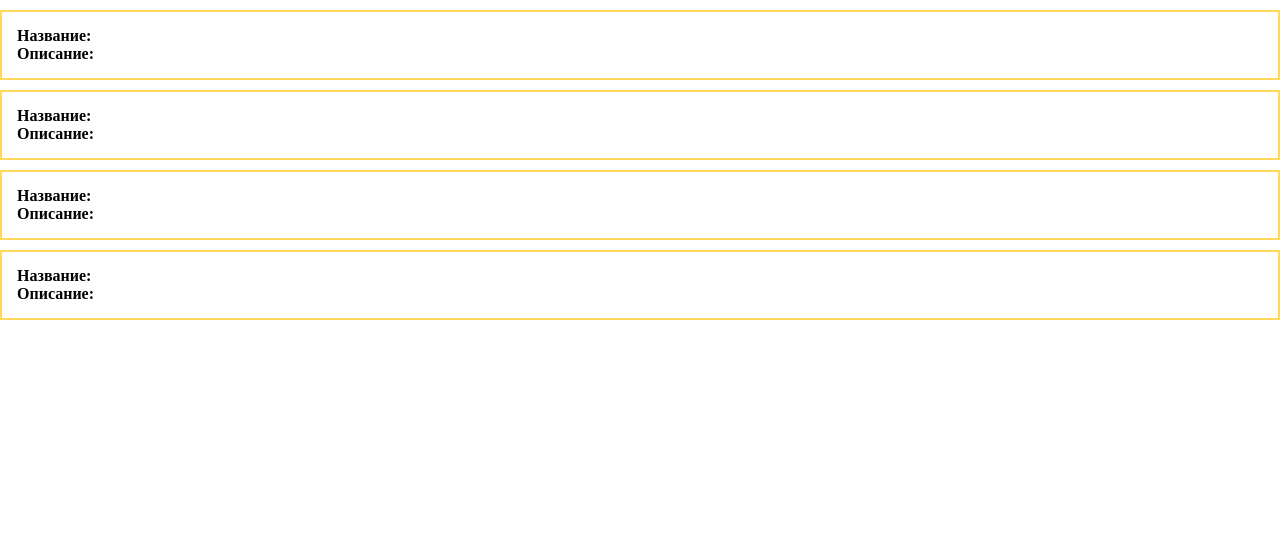
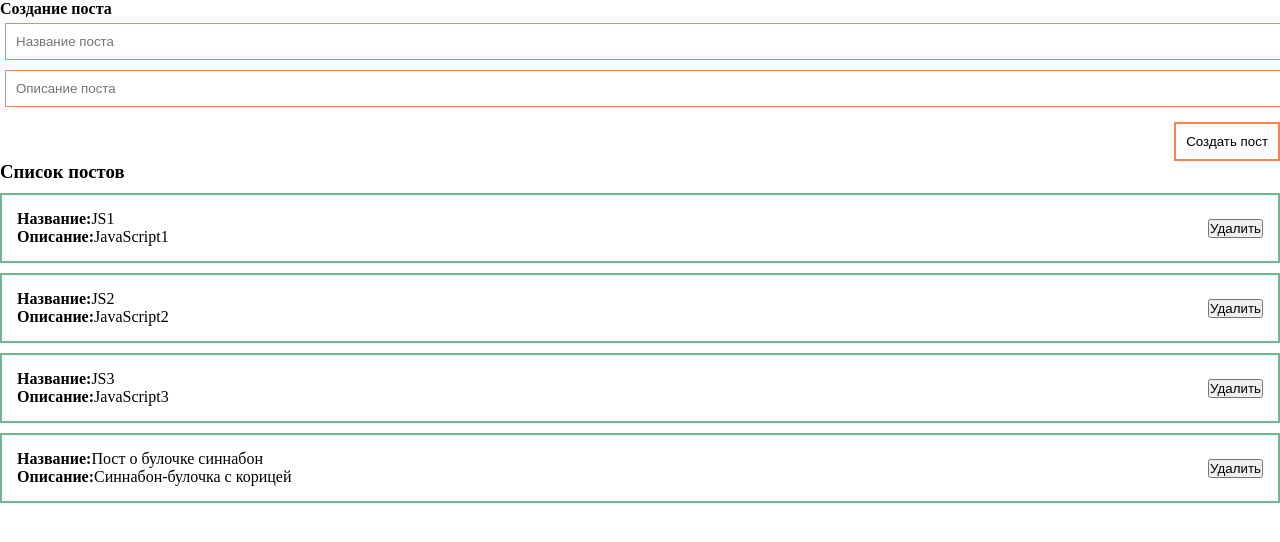
Before and after one commit to JuliaMalay/Posts-Vue3, a Vue app: page / in a window 1280 px wide. Shown: the top 542 px of the page. Built offline with nearby package versions, Linux system fonts and the light colour scheme.

Commit message:
created components PostItem, PostList, PostForm

```diff
--- a/src/App.vue
+++ b/src/App.vue
@@ -1,26 +1,19 @@
 <template>
   <div>
-    <div class="post" v-for="post in posts">
-      <div><strong>Название:</strong></div>
-      <div><strong>Описание:</strong></div>
-    </div>
+    <post-form @create="createPost" />
+    <post-list :posts="posts" />
   </div>
 </template>
 
-<style>
-* {
-  padding: 0;
-  margin: 0;
-  box-sizing: border-box;
-}
-.post {
-  padding: 15px;
-  border: 2px solid rgba(255, 203, 33, 0.747);
-  margin-top: 10px;
-}
-</style>
 <script>
+import PostForm from '@/components/PostForm';
+import PostList from '@/components/PostList';
+
 export default {
+  components: {
+    PostList,
+    PostForm,
+  },
   data() {
     return {
       posts: [
@@ -35,6 +28,18 @@
       ],
     };
   },
-  methods: {},
+  methods: {
+    createPost(post) {
+      this.posts.push(post);
+    },
+  },
 };
 </script>
+
+<style>
+* {
+  padding: 0;
+  margin: 0;
+  box-sizing: border-box;
+}
+</style>
--- /dev/null
+++ b/src/components/PostForm.vue
@@ -0,0 +1,61 @@
+<template>
+  <form @submit.prevent>
+    <h4>Создание поста</h4>
+    <input
+      v-model="post.title"
+      class="input"
+      type="text"
+      placeholder="Название поста"
+    />
+    <input
+      v-model="post.body"
+      class="input"
+      type="text"
+      placeholder="Описание поста"
+    />
+    <button class="button" @click="createPost">Создать пост</button>
+  </form></template
+>
+
+<script>
+export default {
+  data() {
+    return {
+      post: {
+        title: '',
+        body: '',
+      },
+    };
+  },
+  methods: {
+    createPost() {
+      this.post.id = Date.now();
+      this.$emit('create', this.post);
+      this.post = {
+        title: '',
+        body: '',
+      };
+    },
+  },
+};
+</script>
+
+<style>
+.input {
+  border: 1px solid coral;
+  width: 100%;
+  padding: 10px;
+  margin: 5px;
+}
+form {
+  display: flex;
+  flex-direction: column;
+}
+.button {
+  border: 2px solid coral;
+  padding: 10px;
+  background-color: transparent;
+  margin-top: 10px;
+  align-self: flex-end;
+}
+</style>
--- /dev/null
+++ b/src/components/PostItem.vue
@@ -0,0 +1,33 @@
+<template>
+  <div class="post">
+    <div>
+      <div><strong>Название:</strong>{{ post.title }}</div>
+      <div><strong>Описание:</strong>{{ post.body }}</div>
+    </div>
+    <div class="post__btns">
+      <button>Удалить</button>
+    </div>
+  </div>
+</template>
+
+<script>
+export default {
+  props: {
+    post: {
+      type: Object,
+      required: true,
+    },
+  },
+};
+</script>
+
+<style>
+.post {
+  padding: 15px;
+  border: 2px solid #218c50a1;
+  margin-top: 10px;
+  display: flex;
+  align-items: center;
+  justify-content: space-between;
+}
+</style>
--- /dev/null
+++ b/src/components/PostList.vue
@@ -0,0 +1,23 @@
+<template>
+  <div>
+    <h3>Список постов</h3>
+    <post-item v-for="post in posts" v-bind:key="post.id" :post="post" />
+  </div>
+</template>
+
+<script>
+import PostItem from '@/components/PostItem';
+export default {
+  components: {
+    PostItem,
+  },
+  props: {
+    posts: {
+      type: Array,
+      required: true,
+    },
+  },
+};
+</script>
+
+<style></style>
```
